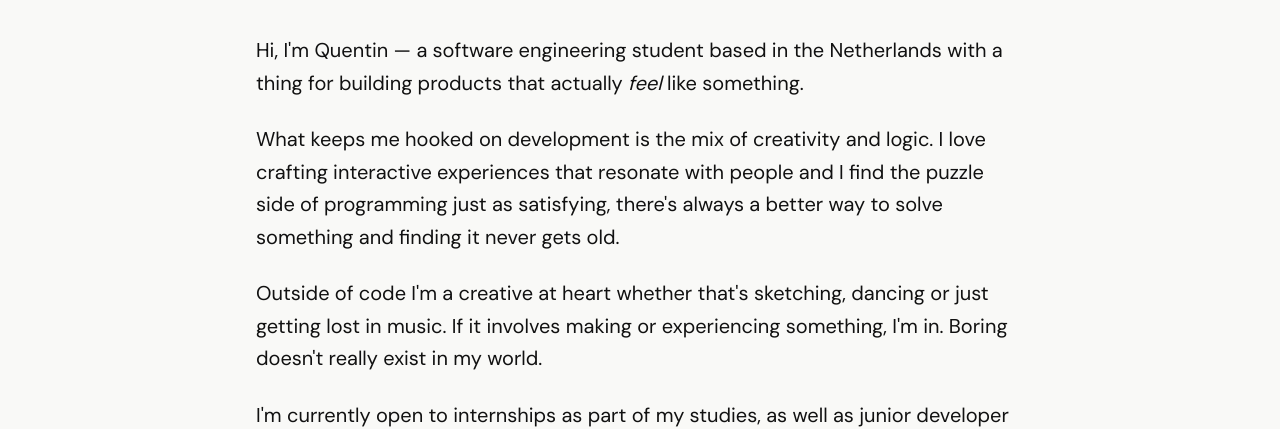
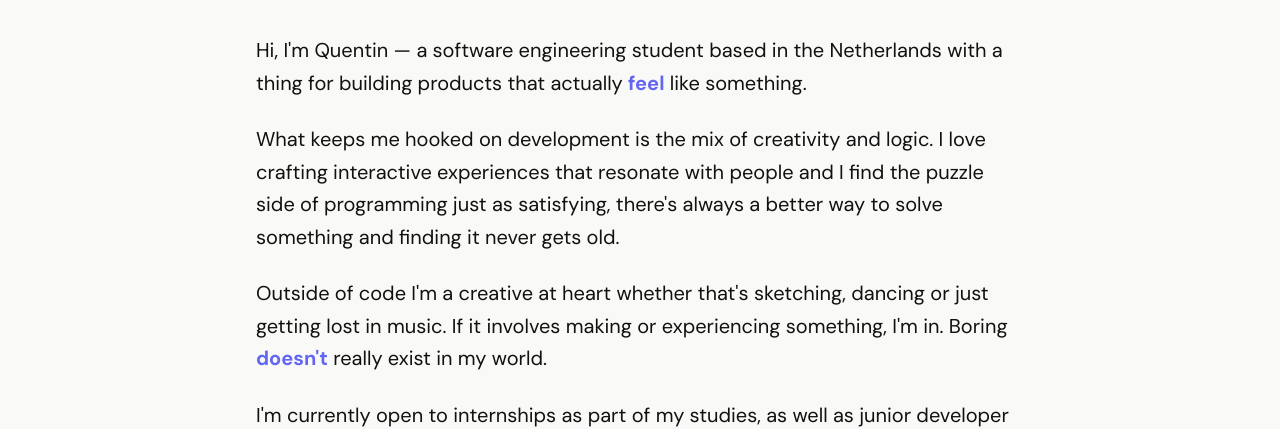
Before and after one commit to astronomx/quentin.dev, a Next.js app: page / in a window 1280 px wide. Shown: the part 1714-2143 px from the top of the page. Built offline with nearby package versions, Linux system fonts and the light colour scheme; a web font is replaced by a local one.

Commit message:
About improvement
Improved the about me section

```diff
--- a/src/app/components/AboutSection.tsx
+++ b/src/app/components/sections/AboutSection.tsx
@@ -4,13 +4,13 @@ export default function AboutSection() {
             <section className="mx-auto max-w-3xl flex flex-col gap-6">
               <p className="text-md lg:text-xl leading-relaxed text-foreground">
                 Hi, I'm Quentin — a software engineering student based in the Netherlands
-                with a thing for building products that actually <em>feel</em> like something.
+                with a thing for building products that actually <span className="font-semibold text-(--violet)">feel</span> like something.
               </p>
               <p className="text-md lg:text-xl leading-relaxed text-muted-foreground">
                 What keeps me hooked on development is the mix of creativity and logic. I love crafting interactive experiences that resonate with people and I find the puzzle side of programming just as satisfying, there's always a better way to solve something and finding it never gets old.
               </p>
               <p className="text-md lg:text-xl leading-relaxed text-muted-foreground">
-                Outside of code I'm a creative at heart whether that's sketching, dancing or just getting lost in music. If it involves making or experiencing something, I'm in. Boring doesn't really exist in my world.
+                Outside of code I'm a creative at heart whether that's sketching, dancing or just getting lost in music. If it involves making or experiencing something, I'm in. Boring <span className="font-semibold text-(--violet)">doesn't</span> really exist in my world.
               </p>
               <p className="text-md lg:text-xl leading-relaxed text-muted-foreground">
                 I'm currently open to internships as part of my studies, as well as junior developer roles where I can keep growing and building things worth using.
--- a/src/app/components/Herosection.tsx
+++ b/src/app/components/sections/HeroSection.tsx
@@ -1,4 +1,4 @@
-import StatCard from "./StatCard";
+import StatCard from "@/app/components/StatCard";
 
 import { ArrowDownTrayIcon, ArrowTopRightOnSquareIcon } from "@heroicons/react/24/outline";
 
--- a/src/app/page.tsx
+++ b/src/app/page.tsx
@@ -1,8 +1,8 @@
 import { projects } from "@/data/projects";
 
-import Herosection from "./components/Herosection";
-import ProjectCard from "./components/ProjectCard";
-import AboutSection from "./components/AboutSection";
+import Herosection from "@/app/components/sections/HeroSection";
+import ProjectCard from "@/app/components/ProjectCard";
+import AboutSection from "@/app/components/sections/AboutSection";
 
 export default function Home() {
   return (
```
